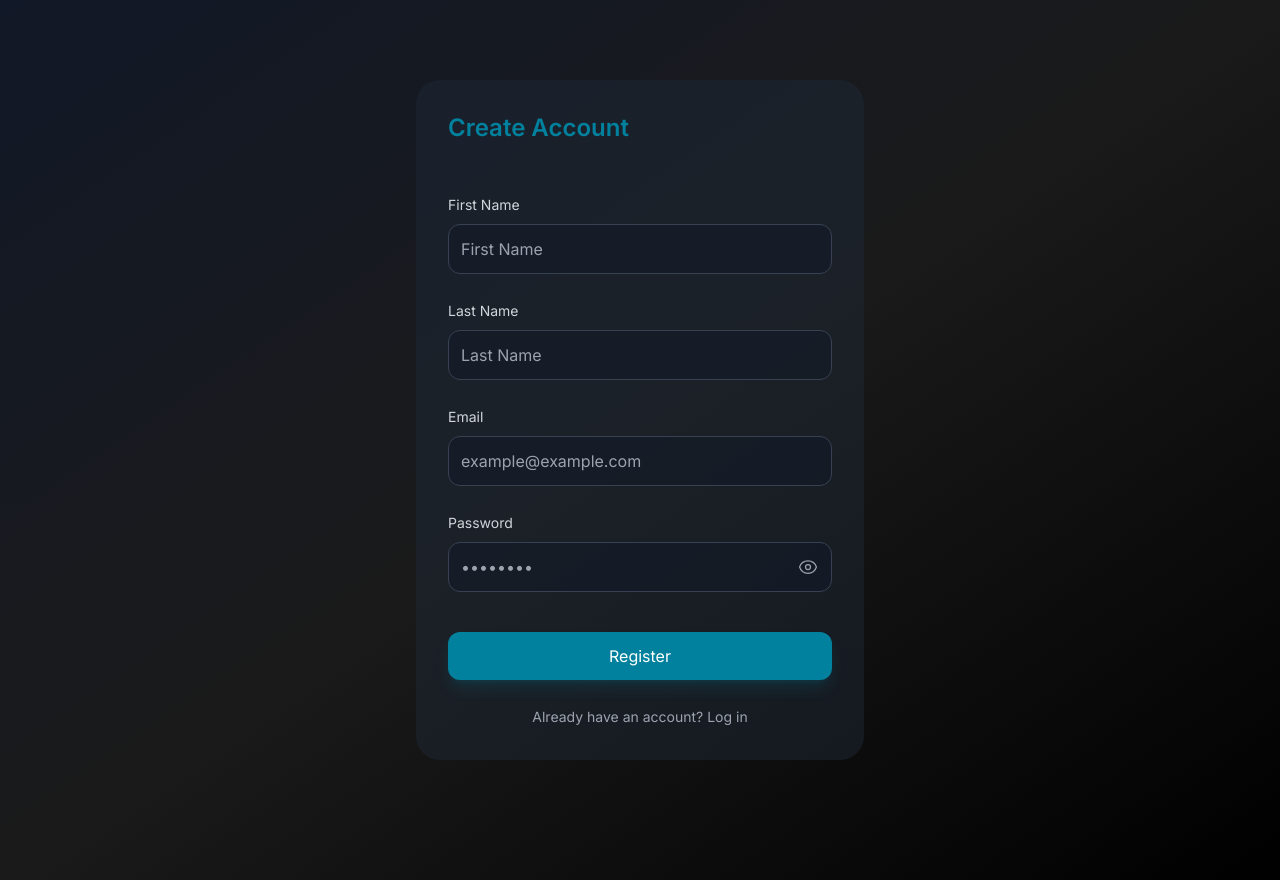
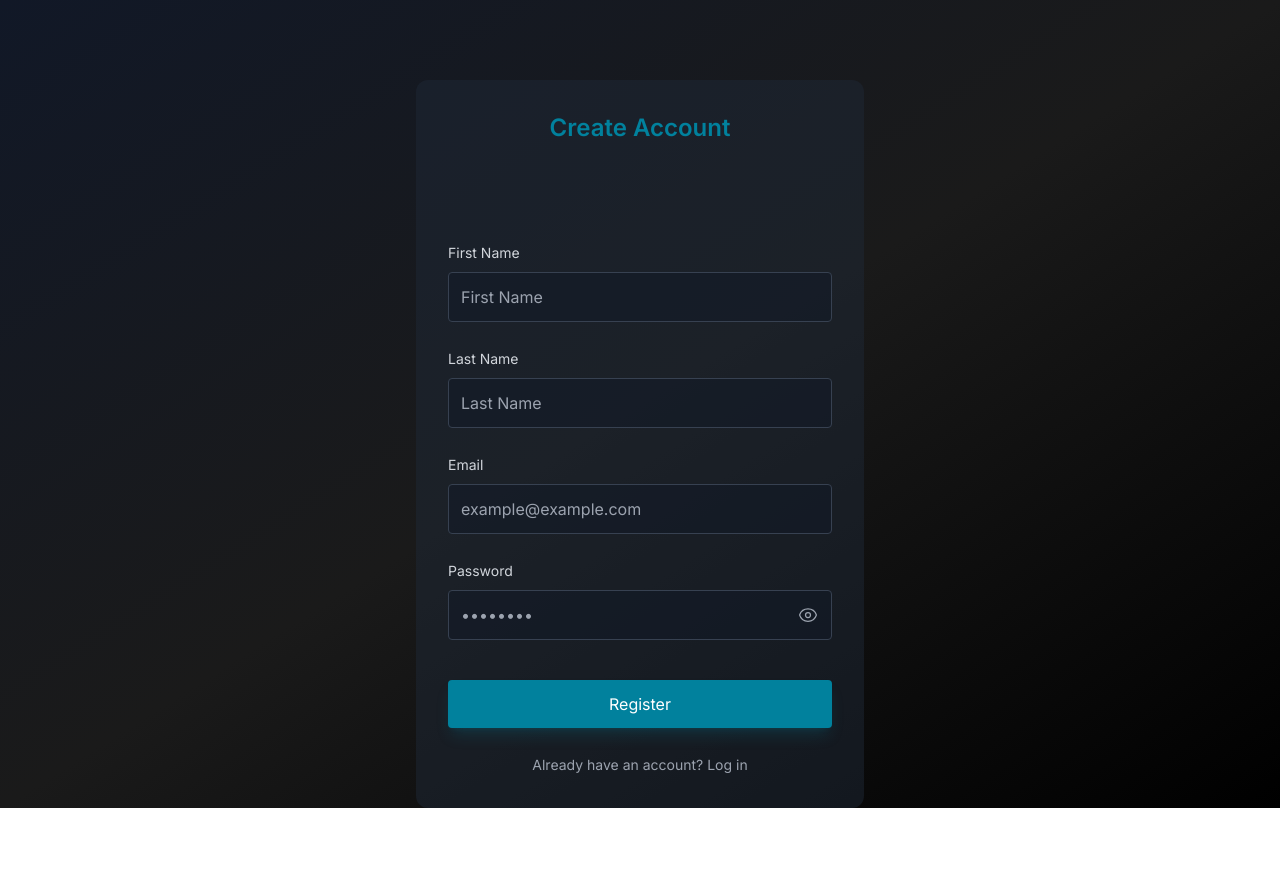
Before and after one commit to NemanjaJakonic/budget-app-sveltekit, a SvelteKit app: page /register in a window 1280 px wide. After the commit the page ends 808 px from the top, so only its background shows below. Built offline with nearby package versions, Linux system fonts and the light colour scheme; no server answers.

Commit message:
modified register page to match login page

```diff
--- a/src/routes/(auth)/+layout.server.js
+++ b/src/routes/(auth)/+layout.server.js
@@ -31,7 +31,7 @@ export const load = async ({ locals: { safeGetSession }, cookies }) => {
 	const { session } = await safeGetSession();
 	const rates = {
 		rates: {
-			RSD: 117.3,
+			RSD: 117.5,
 			EUR: 1,
 			USD: 1.0929802
 		},
--- a/src/routes/(guest)/+layout.svelte
+++ b/src/routes/(guest)/+layout.svelte
@@ -2,6 +2,6 @@
 	import '../../app.css';
 </script>
 
-<main class="container px-4 mx-auto md:px-0 min-h-[calc(100vh-7rem)]">
+<main class="container px-4 mx-auto min-h-screen md:px-0">
 	<slot />
 </main>
--- a/src/routes/(guest)/login/+page.svelte
+++ b/src/routes/(guest)/login/+page.svelte
@@ -12,10 +12,12 @@
 		return async ({ result, update }) => {
 			if (result.type === 'failure') {
 				errorMessage = result.data?.message || 'Login failed. Please try again.';
+				loading = false;
 			}
 
-			await update();
-			loading = false;
+			if (result.type === 'redirect') {
+				await update();
+			}
 		};
 	}
 </script>
--- a/src/routes/(guest)/register/+page.svelte
+++ b/src/routes/(guest)/register/+page.svelte
@@ -1,5 +1,7 @@
 <script>
 	import { enhance } from '$app/forms';
+	import Input from '$lib/components/Input.svelte';
+	import Error from '$lib/components/Error.svelte';
 
 	let loading = false;
 	let errorMessage = '';
@@ -11,72 +13,60 @@
 		return async ({ result, update }) => {
 			if (result.type === 'failure') {
 				errorMessage = result.data?.message || 'Registration failed. Please try again.';
+				loading = false;
 			}
 
+			if (result.type === 'redirect') {
 				await update();
-			loading = false;
+			}
 		};
 	}
 </script>
 
-<div class="min-h-screen">
+<div class="pt-10 md:pt-20">
 	<form
 		action="?/register"
 		method="post"
 		use:enhance={handleSubmit}
-		class="p-8 mx-auto mt-20 max-w-md rounded-3xl bg-gray-800/50"
+		class="p-4 mx-auto max-w-md rounded-xl md:p-8 bg-gray-800/50"
 	>
-		<h1 class="mb-12 text-2xl font-semibold text-primary">Create Account</h1>
+		<h1 class="mb-12 text-2xl font-semibold text-center text-primary">Create Account</h1>
 
-		{#if errorMessage}
-			<div class="p-4 mb-6 text-sm text-center text-red-400 rounded-xl bg-red-900/20">
-				{errorMessage}
+		<div class="mb-2 h-10">
+			<Error message={errorMessage} />
 		</div>
-		{/if}
 
 		<div class="flex flex-col gap-6">
-			<div class="space-y-2">
-				<label for="first_name" class="text-sm text-gray-300">First Name</label>
-				<input
-					id="first_name"
-					class="p-3 w-full text-gray-100 rounded-xl border border-gray-700 transition-colors outline-none bg-gray-900/50 focus:border-primary"
+			<Input
+				name="first_name"
 				type="text"
-					name="first_name"
 				placeholder="First Name"
+				label="First Name"
 				disabled={loading}
 			/>
-			</div>
 
-			<div class="space-y-2">
-				<label for="last_name" class="text-sm text-gray-300">Last Name</label>
-				<input
-					id="last_name"
-					class="p-3 w-full text-gray-100 rounded-xl border border-gray-700 transition-colors outline-none bg-gray-900/50 focus:border-primary"
+			<Input
+				name="last_name"
 				type="text"
-					name="last_name"
 				placeholder="Last Name"
+				label="Last Name"
 				disabled={loading}
 			/>
-			</div>
 
-			<div class="space-y-2">
-				<label for="email" class="text-sm text-gray-300">Email</label>
-				<input
-					id="email"
-					class="p-3 w-full text-gray-100 rounded-xl border border-gray-700 transition-colors outline-none bg-gray-900/50 focus:border-primary"
+			<Input
+				name="email"
 				type="email"
-					name="email"
 				placeholder="example@example.com"
+				label="Email"
 				disabled={loading}
 			/>
-			</div>
 
 			<div class="space-y-2">
 				<label for="password" class="text-sm text-gray-300">Password</label>
 				<div class="relative">
 					<input
 						id="password"
-						class="p-3 w-full text-gray-100 rounded-xl border border-gray-700 transition-colors outline-none bg-gray-900/50 focus:border-primary"
+						class="p-2 w-full text-gray-100 rounded border border-gray-700 transition-colors outline-none md:p-3 bg-gray-900/50 focus:border-primary"
 						type={showPassword ? 'text' : 'password'}
 						name="password"
 						placeholder="••••••••"
@@ -128,7 +118,7 @@
 			</div>
 
 			<button
-				class="relative py-3 mt-4 w-full text-white rounded-xl shadow-lg transition-all duration-300 bg-primary hover:brightness-75 disabled:opacity-70 shadow-primary/20"
+				class="relative py-2 mt-4 w-full text-white rounded shadow-lg transition-all duration-300 md:py-3 bg-primary hover:brightness-75 disabled:opacity-70 shadow-primary/20"
 				disabled={loading}
 			>
 				{#if loading}
```
Lines whose indentation alone changed are shown as unchanged.
